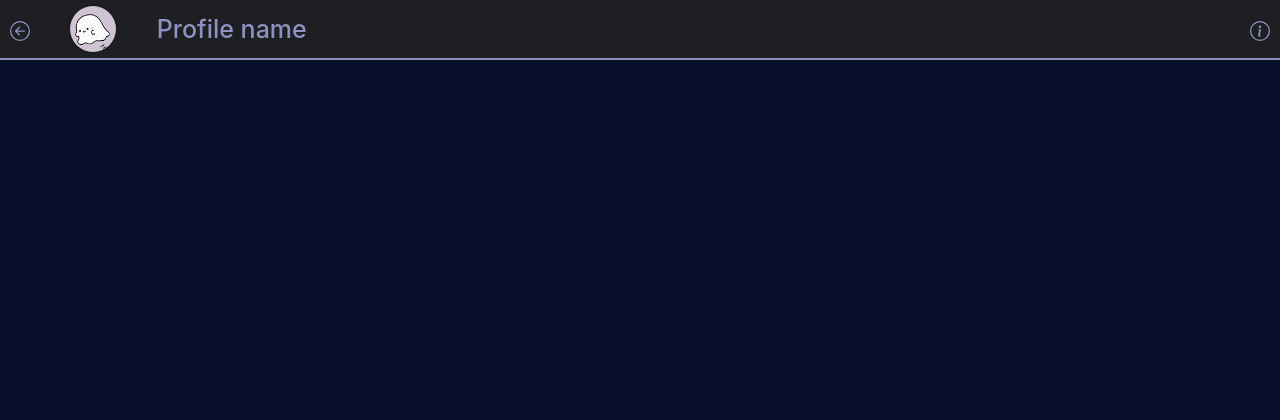
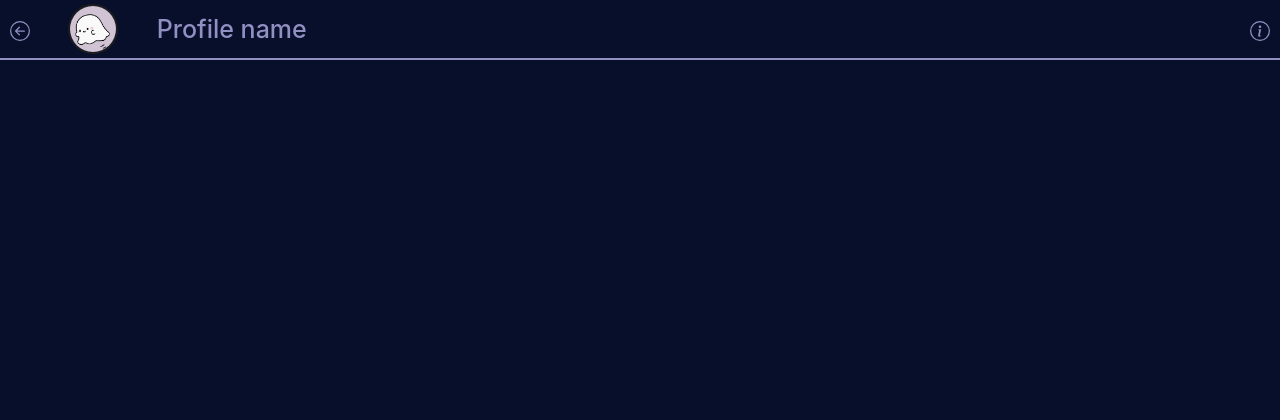
Before and after one commit to Nini010/Wisper, a Flask app: page /dm in a window 1280 px wide. Shown: the top 420 px of the page. Run offline with Flask 3, Linux system fonts and the light colour scheme; parts of the project's set-up code (start-up, migrations or seed data) failed here and were passed over; some libraries are stand-ins or nearby versions.

Commit message:
fixed bugs

```diff
--- a/Source/static/css/DMs.css
+++ b/Source/static/css/DMs.css
@@ -1,11 +1,3 @@
-.bg {
-  background-color: #1e1f22;
-  color: #ffffff;
-  display: flex;
-  flex-direction: column;
-  flex: 1;
-}
-
 .dm-header {
   justify-content: flex-start;
   display: grid;
--- a/Source/static/css/chats.css
+++ b/Source/static/css/chats.css
@@ -23,7 +23,7 @@ body {
   padding: 0 0;
   align-items: center;
   vertical-align: middle;
-  background-color: transparent;
+  background-color: #070F2B;
   border-bottom: 2px solid #9290C3;
 }
 
--- a/Source/templates/base.html
+++ b/Source/templates/base.html
@@ -14,7 +14,7 @@
 </head>
 
 <body>
-    <div class="bg">
+    <div>
         <script src="{{ url_for('static', filename='bootstrap/js/bootstrap.bundle.min.js') }}"></script>
         <!--Header-->
         <div class="header {% if page == 'settings' %}header-settings{% endif %}">
```
